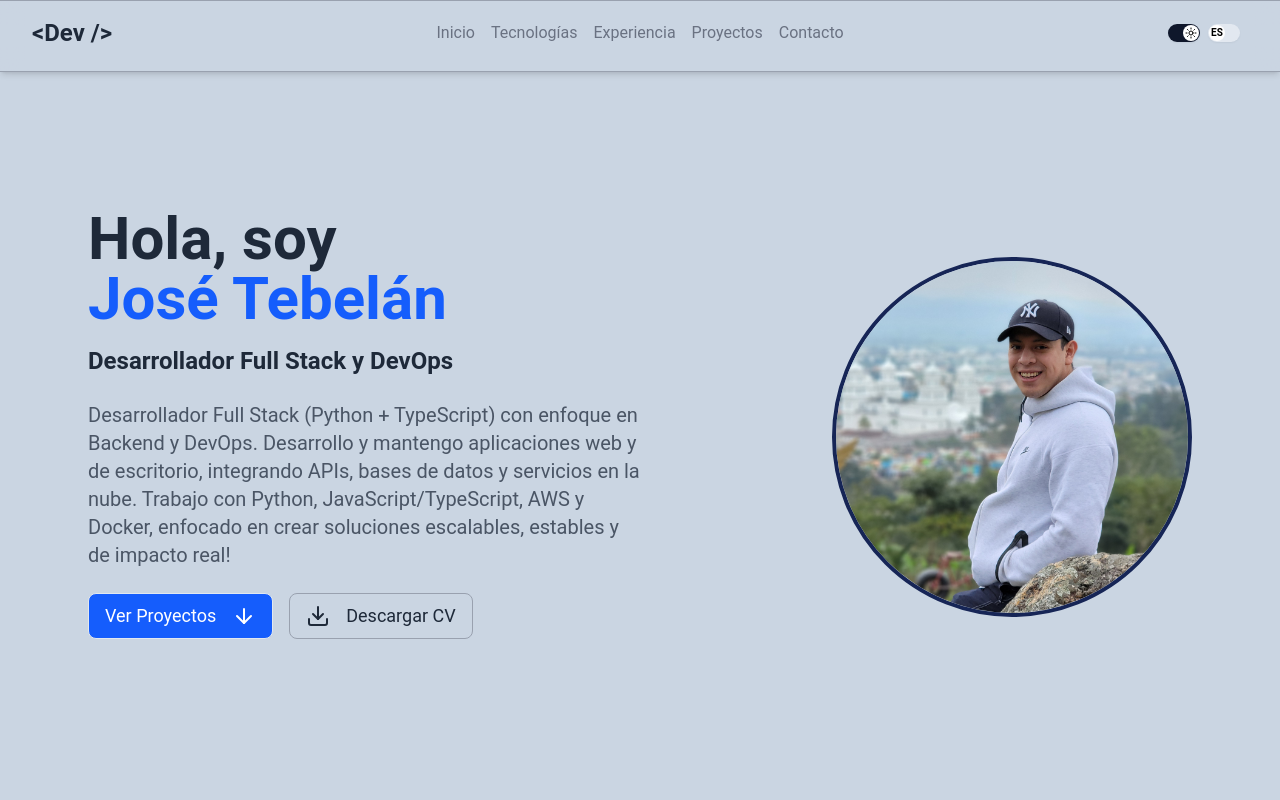
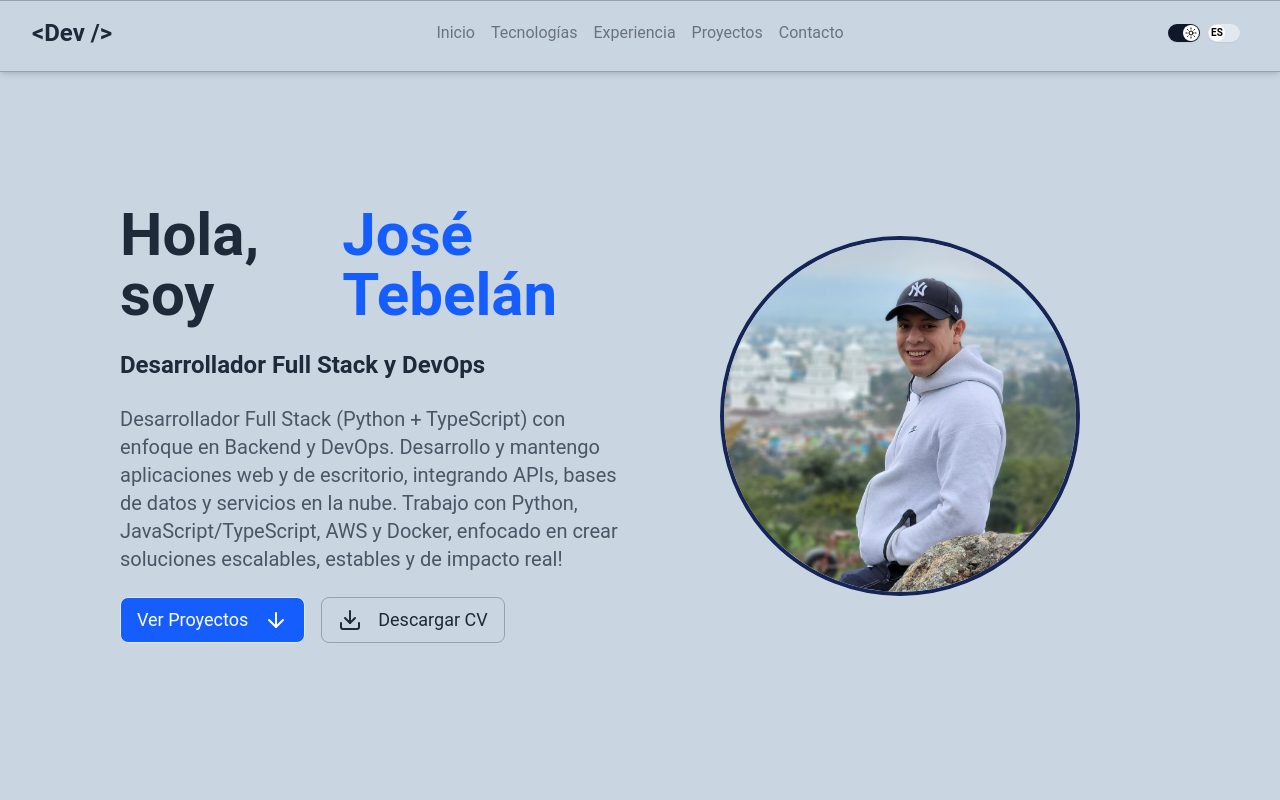
Before and after one commit to BrayanTM/PortfolioFrontend-React, a React (Vite) app: page / in a window 1280 px wide. Shown: the top 800 px of the page. Built offline with nearby package versions, Linux system fonts and the light colour scheme.

Commit message:
feat: mejora la estructura y estilos del componente Home para mayor claridad y responsividad

```diff
--- a/src/components/Home.tsx
+++ b/src/components/Home.tsx
@@ -23,14 +23,19 @@ export const Home = () => {
     <>
       <section
         id="home"
-        className="flex min-h-screen scroll-mt-16 flex-col items-center justify-center bg-slate-300 p-8 pt-24 md:p-14 md:pt-24 lg:p-22 dark:bg-gray-950"
+        className="flex min-h-screen scroll-mt-16 flex-col items-center justify-center bg-slate-300 p-8 pt-24 md:p-12 lg:p-16 xl:p-30 dark:bg-gray-950"
       >
-        <div className="flex flex-col items-center justify-center text-center md:flex-row md:items-start md:justify-between md:text-left">
+        <div className="flex flex-col items-center justify-center text-center md:flex-row md:items-center md:justify-between md:text-left">
           <div className="md:w-1/2">
             <div className="flex flex-col items-center text-center md:items-start md:text-left lg:mt-12">
-              <h1 className="mb-4 text-5xl font-bold text-gray-800 lg:text-6xl dark:text-gray-200">
-                {t.home.greeting} <p className="text-blue-600">{t.home.name}</p>
-              </h1>
+              <div className="lg:flex lg:flex-row lg:items-baseline lg:space-x-4">
+                <h1 className="mb-4 text-5xl font-bold text-gray-800 xl:text-6xl dark:text-gray-200">
+                  {t.home.greeting}
+                </h1>
+                <h1 className="mb-6 text-5xl font-bold text-blue-600 xl:text-6xl">
+                  {t.home.name}
+                </h1>
+              </div>
               <h1 className="mb-6 text-xl font-semibold text-gray-800 lg:text-2xl dark:text-gray-200">
                 {t.home.title}
               </h1>
@@ -56,7 +61,7 @@ export const Home = () => {
               </a>
             </div>
           </div>
-          <div className="mt-8 md:mt-20 md:flex md:w-1/2 md:justify-end lg:mt-24">
+          <div className="mt-8 md:flex md:w-1/2 md:justify-end xl:justify-center">
             <div className="w-64 rounded-full border-4 border-blue-950 md:w-70 lg:w-90">
               <img src={profile} alt="José Tebelán" className="rounded-full" />
             </div>
```
